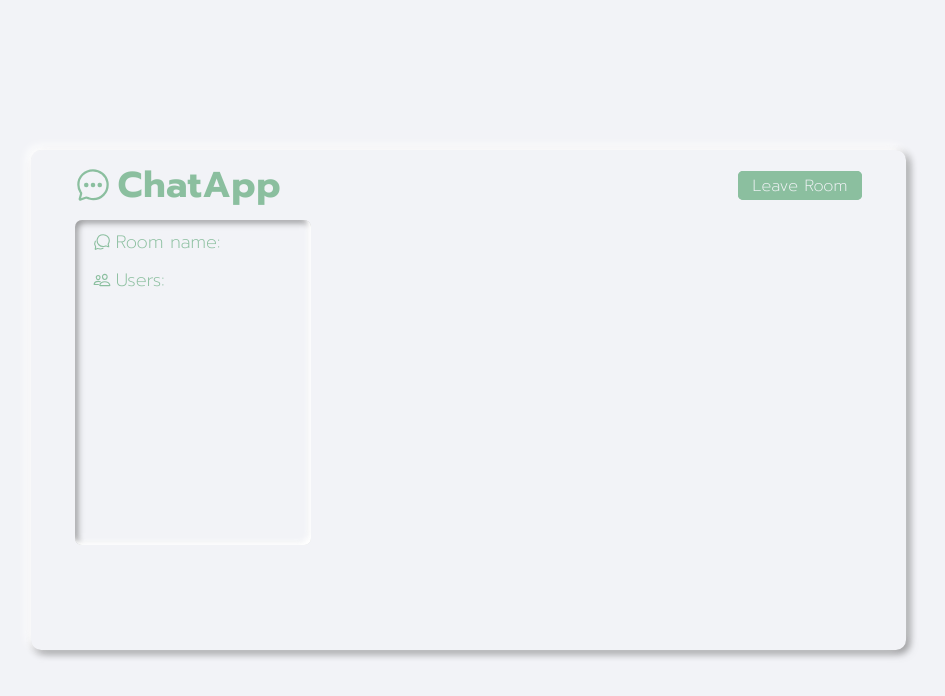
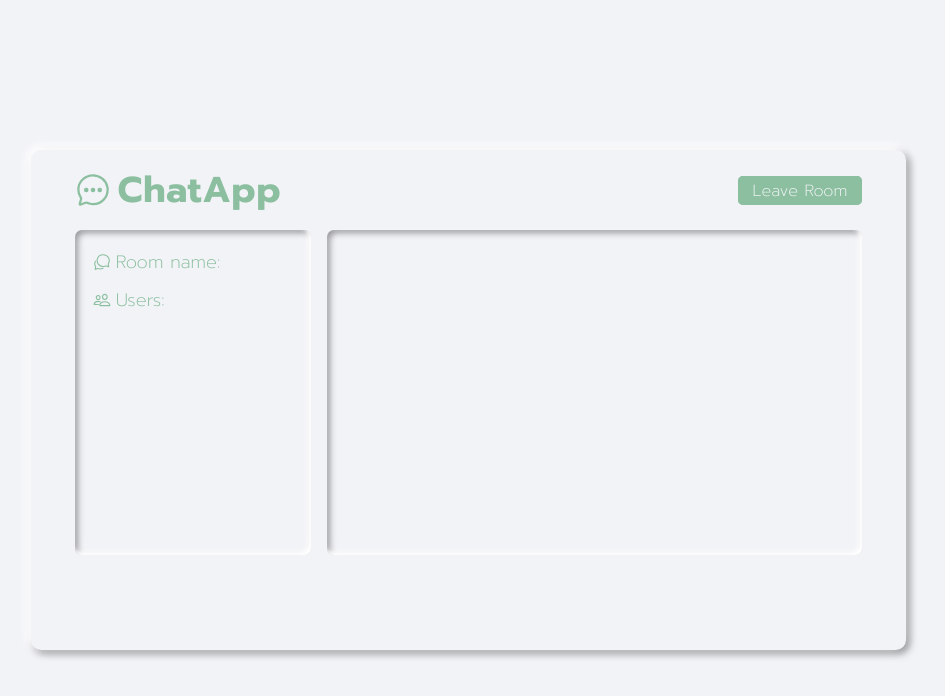
Before and after one commit to RoLo-dev/ChatRoom, a website: page public/chat.html in a window 1280 px wide. Shown: the whole page, without its empty margins (172-1117 px from the left). Drawn offline with nearby package versions, Linux system fonts and the light colour scheme.

Commit message:
init commit

```diff
--- a/public/chat.html
+++ b/public/chat.html
@@ -32,7 +32,7 @@
                         </div>
                     </li>
                     <li>
-                        <p></p>
+                        <p id="room-name"></p>
                     </li>
                     <li>
                         <div class="col-menu">
@@ -40,8 +40,8 @@
                             <p>Users:</p>
                         </div>
                     </li>
-                    <li></li>
                 </ul>
+                <ul id="users"></ul>
             </div>
             <div id="rightCol"></div>
         </section>
--- a/public/css/style.css
+++ b/public/css/style.css
@@ -23,7 +23,7 @@ html{
     font-weight: 700;
 }
 header{
-    height: 70px;
+    height: 80px;
 }
 header .title{
     display: flex;
@@ -142,8 +142,11 @@ header .title h1{
 }
 .chat-main #leftCol{
     width: 30%;
+}
+.chat-main #leftCol,
+.chat-main #rightCol{
     border-radius: 7px;
-    padding: 8px 1rem;
+    padding: 1rem;
     box-shadow: inset -3px -3px 4px rgba(255,255,255,1),
                 inset -3px -3px 7px rgba(255,255,255,0.5),
                 inset 2px 2px 4px rgba(255,255,255,0.1),
```
